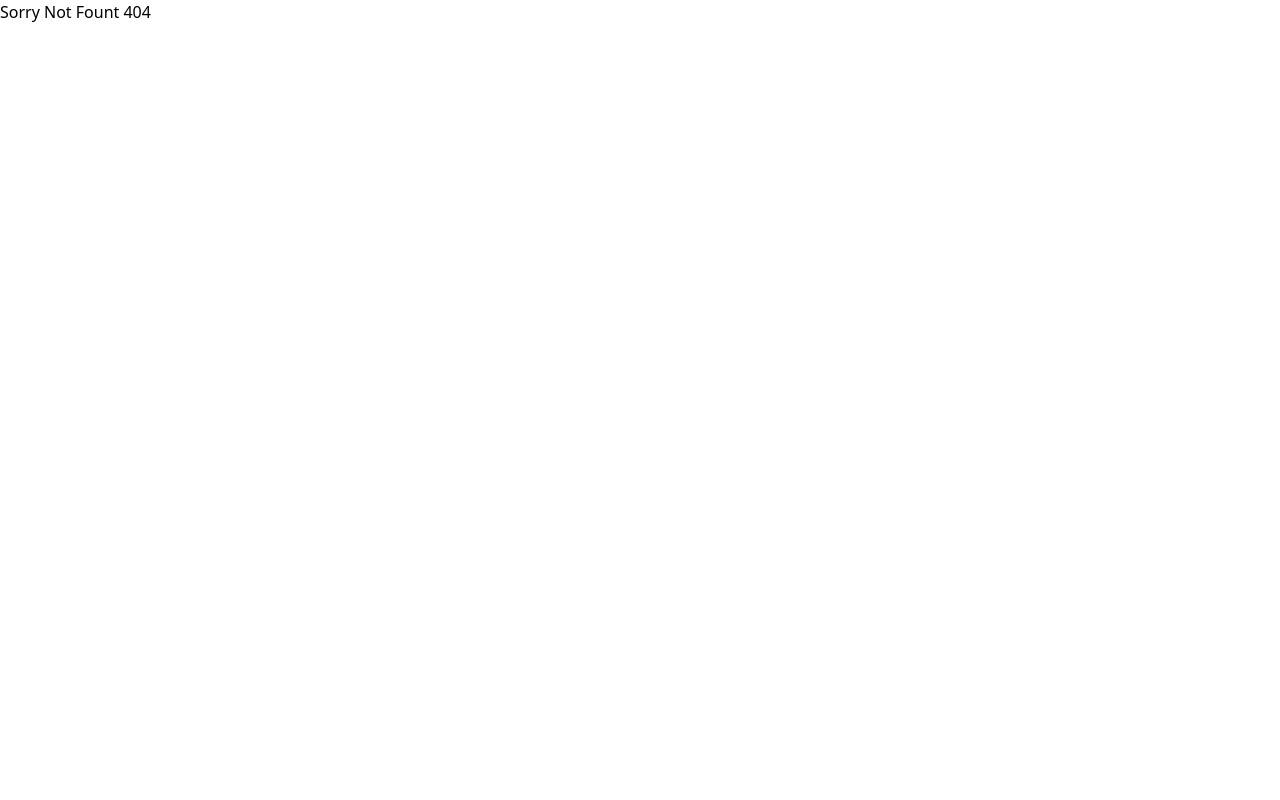
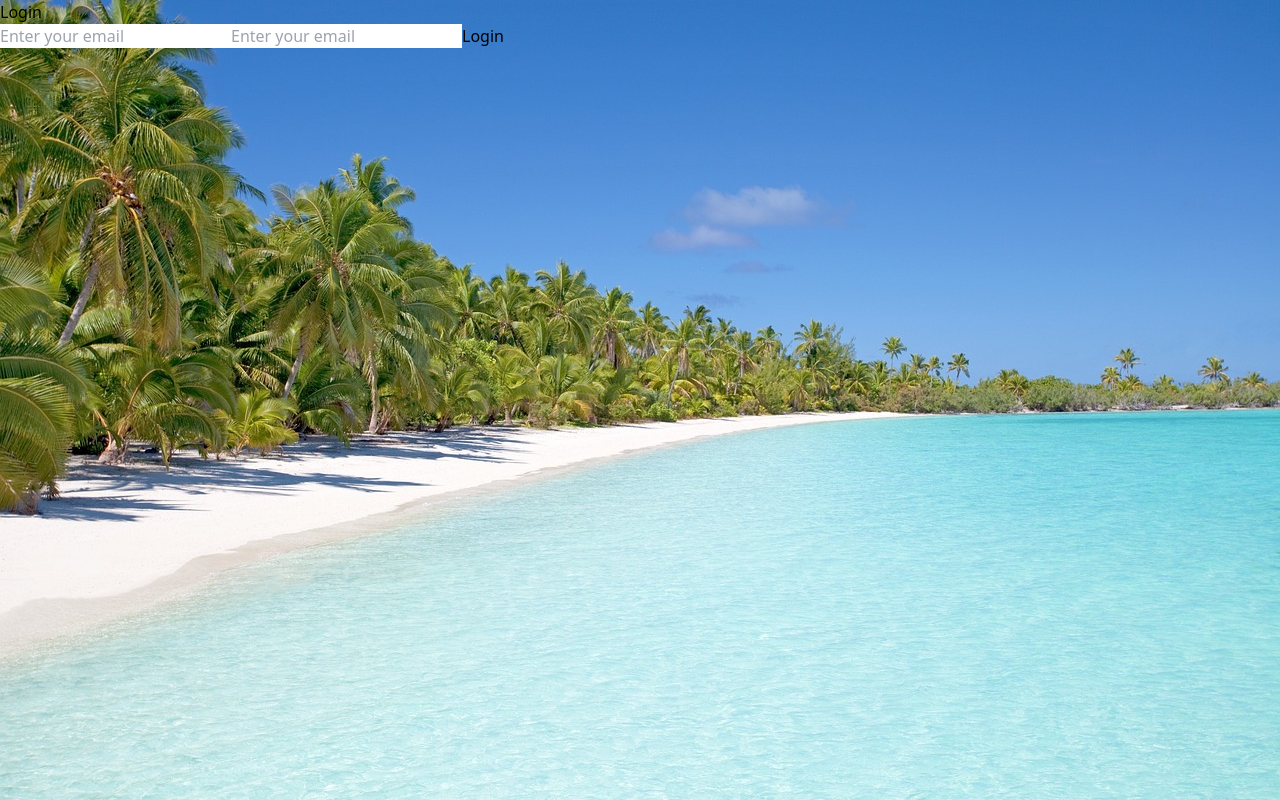
Before and after one commit to OshanAmarathunga/Frontend-Hotel-Management-System-, a React (Vite) app: page /login in a window 1280 px wide. Before the commit this address had no page. Built offline with nearby package versions, Linux system fonts and the light colour scheme.

Commit message:
added login design

```diff
--- a/src/App.jsx
+++ b/src/App.jsx
@@ -1,14 +1,17 @@
 import { BrowserRouter, Routes ,Route } from "react-router-dom";
 import  AdminPage  from "./pages/adminPage/adminPage";
 import HomePage from "./pages/client-page/homePage";
+import Login from "./pages/Login/Login";
 
 function App() {
   return (
     <>
       <BrowserRouter>
         <Routes >
+
           <Route path="/" element={<HomePage/>} />
           <Route path="/admin/*" element={<AdminPage />} />
+          <Route path="/login" element={<Login/>}/>
           <Route path="/*" element={<div>Sorry Not Fount 404</div>}/>
         </Routes>
       </BrowserRouter>
--- /dev/null
+++ b/src/pages/Login/Login.jsx
@@ -0,0 +1,21 @@
+import React from "react";
+import "./login.css";
+
+export default function Login() {
+  return (
+    <div className="w-full h-[100vh] bg-blue-600 pic-bg flex justify-center items-center">
+      <div className="relative w-[700px] h-[400px] backdrop-blur-md rounded-lg flex flex-col items-center">
+        <h1 className="text-4xl text-center text-white p-[15px] ">Login</h1>
+        <input
+          placeholder="Enter your email"
+          className="placeholder:text-white px-5 w-[70%] border bg-[#00000000] text-white h-[40px] mb-3"
+        ></input>
+        <input type="password"
+          placeholder="Enter your email"
+          className="placeholder:text-white px-5 w-[70%] border bg-[#00000000] text-white h-[40px] mb-3"
+        ></input>
+        <button className='absolute w-[70%] hover:bg-blue-900 bg-blue-500 text-white h-[40px] bottom-[40px]'>Login</button>
+      </div>
+    </div>
+  );
+}
--- /dev/null
+++ b/src/pages/Login/login.css
@@ -0,0 +1,7 @@
+.pic-bg{
+    background-image: url('/public/beach.jpg');
+    background-size: cover;
+    background-position: center;
+    background-repeat: no-repeat;
+    height: 100vh;
+}
--- a/src/pages/adminComponents/bookings/adminBookings.jsx
+++ b/src/pages/adminComponents/bookings/adminBookings.jsx
@@ -5,7 +5,7 @@ import React, { useEffect, useState } from "react";
 export default function AdminBookings() {
  const [bookingList,setBookingList]=useState([]);
 
- const token='eyJhbGciOiJIUzI1NiIsInR5cCI6IkpXVCJ9.eyJpZCI6IjY3MGE2OTgzOGNhMjQ5ZjJkM2E5ZWMwMCIsImVtYWlsIjoib3NoYW45NEBnbWFpbCIsImZpcnN0TmFtZSI6InVzaGFuIiwibGFzdE5hbWUiOiJ1aml0aCIsInR5cGUiOiJhZG1pbiIsImlhdCI6MTcyOTUzNTQ4MCwiZXhwIjoxNzI5NTM5MDgwfQ.rkwDNWU4BqFQMZebZ0y-vWgwlycQlzsWIP8FumXG5JI'
+ const token='eyJhbGciOiJIUzI1NiIsInR5cCI6IkpXVCJ9.eyJpZCI6IjY3MGE2OTgzOGNhMjQ5ZjJkM2E5ZWMwMCIsImVtYWlsIjoib3NoYW45NEBnbWFpbCIsImZpcnN0TmFtZSI6InVzaGFuIiwibGFzdE5hbWUiOiJ1aml0aCIsInR5cGUiOiJhZG1pbiIsImlhdCI6MTcyOTY5NDEyNywiZXhwIjoxNzI5Njk3NzI3fQ.cFq3jEuOy02fwjRK_aSxkI3CU9EHGTa4Iby7oskEG94'
  const config={
   headers:{
     Authorization:`Bearer ${token}`,
```
Also changed, not shown: public/beach.jpg (added).
